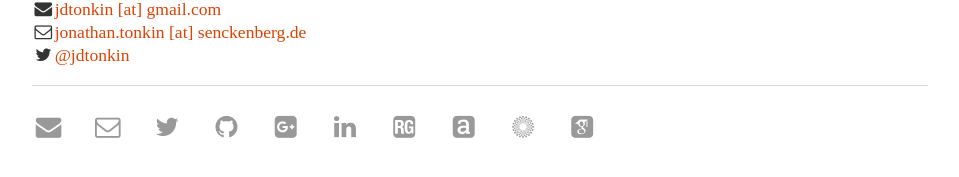
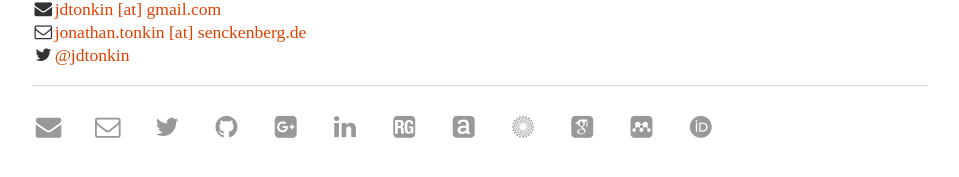
Before and after one commit to jdtonkin/jdtonkin.github.io, a Jekyll site: the page built from index.md, in a window 1280 px wide. Shown: the part 392-569 px from the top of the page, without its empty margins (160-1119 px from the left). Built offline with Jekyll 4.4.1, drawn with Linux system fonts in a browser that asks for light colours; nearby versions of some CDN libraries; some web fonts are replaced.

Commit message:
Update default.html

```diff
--- a/_layouts/default.html
+++ b/_layouts/default.html
@@ -49,7 +49,8 @@
    <li><a href="http://senckenberg.academia.edu/JonathanTonkin" title="academia.edu"><i class="ai fa-fw ai-academia-square"></i></a></li>
    <li><a href="http://figshare.com/authors/Jonathan%20D%20Tonkin/277559" title="figshare"><i class="ai fa-fw ai-figshare"></i></a></li>
    <li><a href="http://scholar.google.co.nz/citations?user=Mtn0TIwAAAAJ&hl=en" title="Google scholar"><i class="ai fa-fw ai-google-scholar-square"></i></a></li>
-
+   <li><a href="https://www.mendeley.com/profiles/jonathan-tonkin/" title="Mendeley"><i class="ai fa-fw ai-mendeley-square"></i></a></li>
+   <li><a href="http://orcid.org/0000-0002-6053-291X" title="Orcid"><i class="ai fa-fw ai-orcid"></i></a></li>
 
    </ul>
   </footer>
```
